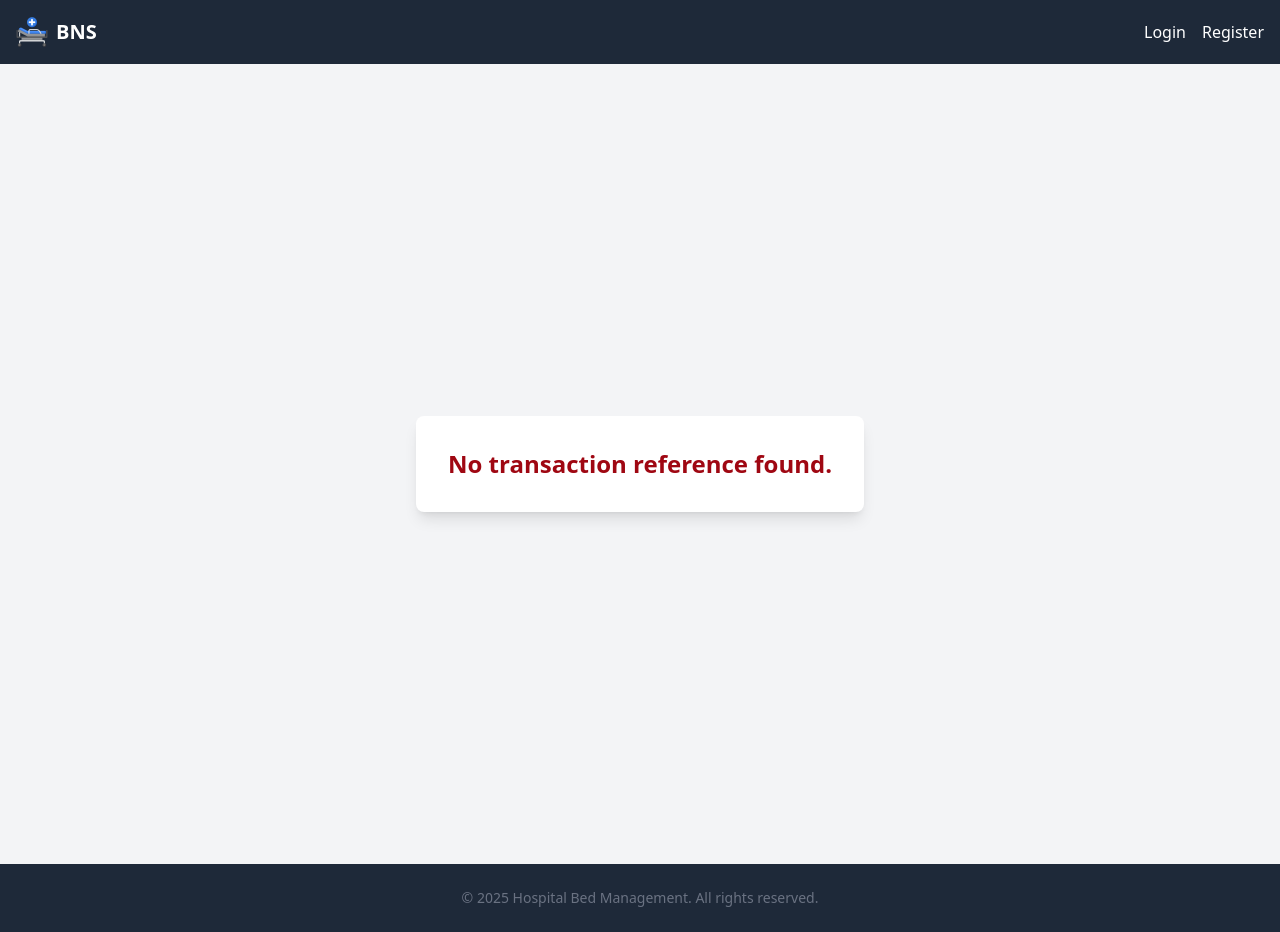
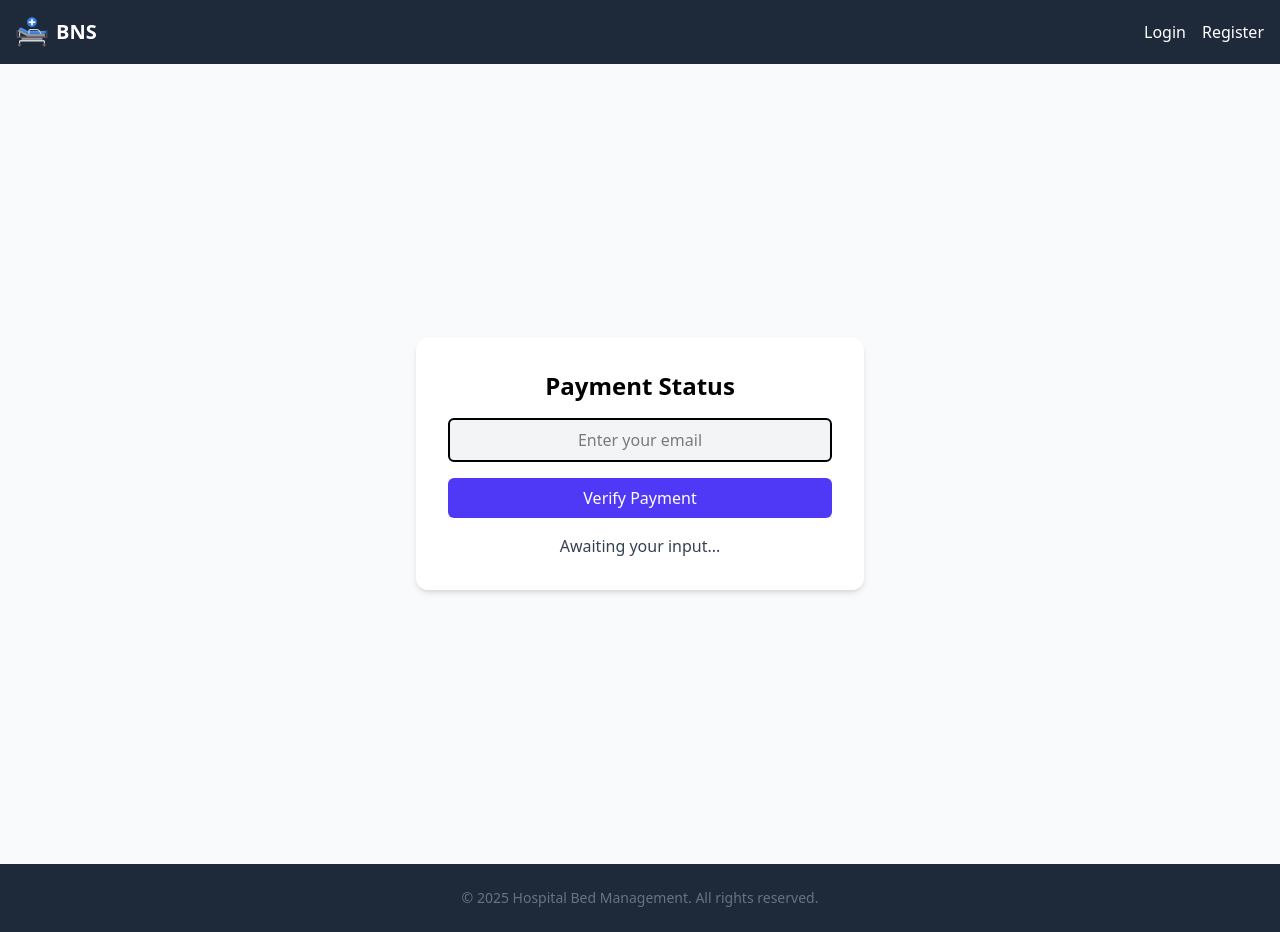
Before and after one commit to yamneg96/BNS, a React (Vite) app in the folder Frontend/: page /payment/success in a window 1280 px wide. Built offline with nearby package versions, Linux system fonts and the light colour scheme.

Commit message:
Payment return verification done and database updated.

```diff
--- a/Frontend/src/components/Navbar.jsx
+++ b/Frontend/src/components/Navbar.jsx
@@ -32,7 +32,7 @@ const Navbar = () => {
 
         {/* Desktop Menu */}
         <div className="hidden md:flex items-center space-x-4 font-medium">
-          {user ? (
+          {user && user?.subscription?.isActive ? (
             <>
               <span className="text-gray-300">
                 Hello, {user.name} ({user.role})
@@ -75,7 +75,7 @@ const Navbar = () => {
       {/* Mobile Menu Dropdown */}
       {isMenuOpen && (
         <div className="md:hidden mt-4 space-y-2 font-medium">
-          {user ? (
+          {user && user.subscription.isActive ? (
             <>
               <span className="block px-4 py-2 text-sm text-gray-300">
                 Hello, {user.name} ({user.role})
--- a/Frontend/src/context/AuthContext.jsx
+++ b/Frontend/src/context/AuthContext.jsx
@@ -78,11 +78,16 @@ export const AuthProvider = ({ children }) => {
 
   //Subscription
   const initiateUserPayment = async (email) => {
-  const response = await initiatePayment(email);
-  if (response.checkout_url) {
-    window.location.href = response.checkout_url; // redirect user to Chapa
-  }
-};
+  const res = await initiatePayment(email);
+    try {
+      if (res.checkout_url) {
+        window.location.href = res.checkout_url; // redirect user to Chapa
+      }
+    } catch (error) {
+      console.error("Payment initiation error: ", error.message);
+      throw error;
+    }
+  };
 
   return (
     <AuthContext.Provider
--- a/Frontend/src/pages/Payments.jsx
+++ b/Frontend/src/pages/Payments.jsx
@@ -1,38 +1,161 @@
-import React, { useEffect, useState } from "react";
-import { useSearchParams, useNavigate } from "react-router-dom";
-import { verifyPayment } from "../services/payment";
+// import React, { useEffect, useState } from "react";
+// import { useSearchParams, useNavigate } from "react-router-dom";
+// import { verifyPayment } from "../services/payment";
+
+// const Payments = () => {
+//   const [searchParams] = useSearchParams();
+//   const navigate = useNavigate();
+//   const tx_ref = searchParams.get("tx_ref");
+//   const [status, setStatus] = useState("Checking payment...");
+
+//   useEffect(() => {
+//     const checkPayment = async () => {
+//       if (!tx_ref) {
+//         setStatus("No transaction reference found.");
+//         return;
+//       }
+//       try {
+//         const result = await verifyPayment(tx_ref);
+//         if (result.success) {
+//           setStatus("Payment successful! Redirecting to login...");
+//           setTimeout(() => navigate("/login"), 2000);
+//         } else {
+//           setStatus("Payment failed. Please try again.");
+//         }
+//       } catch (err) {
+//         setStatus("Error verifying payment: " + err.message);
+//       }
+//     };
+//     checkPayment();
+//   }, [tx_ref, navigate]);
+
+//   return (
+//     <div className="min-h-screen flex items-center justify-center bg-gray-100">
+//       <div className="bg-white shadow-lg rounded-lg p-8">
+//         <h2 className="text-2xl font-bold text-red-800">{status}</h2>
+//       </div>
+//     </div>
+//   );
+// };
+
+// export default Payments;
+
+// import React, { useEffect, useState } from "react";
+// import { useLocation, useNavigate } from "react-router-dom";
+// import { verifyPayment } from "../services/payment";
+// import { useAuth } from "../context/AuthContext";
+
+// const Payments = () => {
+//   const location = useLocation();
+//   const navigate = useNavigate();
+//   const { userEmail } = useAuth();
+//   const [status, setStatus] = useState("Verifying your payment...");
+
+//   useEffect(() => {
+//     const queryParams = new URLSearchParams(location.search);
+//     const tx_ref = queryParams.get("tx_ref");
+//     const chapaStatus = queryParams.get("status"); // success | failed | cancelled
+
+//     if (!tx_ref) {
+//       setStatus("No transaction reference found.");
+//       return;
+//     }
+
+//     // Show quick message based on Chapa return URL
+//     if (chapaStatus && chapaStatus !== "success") {
+//       setStatus("❌ Payment was not completed.");
+//       return;
+//     }
+
+//     // Verify with backend (real confirmation)
+//     verifyPayment(tx_ref)
+//       .then((res) => {
+//         if (res.success) {
+//           setStatus("✅ Payment successful! Your subscription is active.");
+//           setTimeout(() => navigate("/login"), 3000);
+//         } else {
+//           setStatus("❌ Payment failed or not verified. Please try again.");
+//         }
+//       })
+//       .catch(() => {
+//         setStatus("⚠️ Error verifying payment. Please contact support.");
+//       });
+//   }, [location, navigate, userEmail]);
+
+//   return (
+//     <div className="min-h-screen flex items-center justify-center bg-gray-50">
+//       <div className="p-8 bg-white rounded-xl shadow-md text-center">
+//         <h1 className="text-2xl font-bold mb-4">Payment Status</h1>
+//         <p>{status}</p>
+//       </div>
+//     </div>
+//   );
+// };
+
+// export default Payments;
+
+import { useState } from "react";
+import { useLocation, useNavigate } from "react-router-dom";
+import { triggerPaymentCallback } from "../services/payment";
 
 const Payments = () => {
-  const [searchParams] = useSearchParams();
+  const location = useLocation();
   const navigate = useNavigate();
-  const tx_ref = searchParams.get("tx_ref");
-  const [status, setStatus] = useState("Checking payment...");
+  const [statusMsg, setStatusMsg] = useState("Awaiting your input...");
+  const [email, setEmail] = useState("");
 
-  useEffect(() => {
-    const checkPayment = async () => {
-      if (!tx_ref) {
-        setStatus("No transaction reference found.");
-        return;
-      }
-      try {
-        const result = await verifyPayment(tx_ref);
-        if (result.success) {
-          setStatus("Payment successful! Redirecting to login...");
-          setTimeout(() => navigate("/login"), 2000);
-        } else {
-          setStatus("Payment failed. Please try again.");
-        }
-      } catch (err) {
-        setStatus("Error verifying payment: " + err.message);
-      }
-    };
-    checkPayment();
-  }, [tx_ref, navigate]);
+  // Extract tx_ref & status from Chapa redirect
+  const queryParams = new URLSearchParams(location.search);
+  const tx_ref = queryParams.get("tx_ref");
+  const status = queryParams.get("status") || "success";
+
+  const handleVerify = () => {
+    if (!tx_ref) {
+      setStatusMsg("❌ No transaction reference found.");
+      return;
+    }
+    if (!email) {
+      setStatusMsg("⚠️ Please enter your email.");
+      return;
+    }
+
+    setStatusMsg("⏳ Verifying your payment...");
+
+    triggerPaymentCallback({ tx_ref, status, email })
+      .then(() => {
+        setStatusMsg("✅ Payment processed! Redirecting...");
+        setTimeout(() => navigate("/login"), 2000);
+      })
+      .catch((err) => {
+        console.error("Callback error", err.message);
+        setStatusMsg("❌ Payment failed or user not found.");
+      });
+  };
 
   return (
-    <div className="min-h-screen flex items-center justify-center bg-gray-100">
-      <div className="bg-white shadow-lg rounded-lg p-8">
-        <h2 className="text-2xl font-bold text-red-800">{status}</h2>
+    <div className="min-h-screen flex items-center justify-center bg-gray-50">
+      <div className="p-8 bg-white rounded-xl shadow-md text-center w-full max-w-md">
+        <h1 className="text-2xl font-bold mb-4">Payment Status</h1>
+
+        <input
+          type="email"
+          name="userEmail"
+          required
+          value={email}
+          onChange={(e) => setEmail(e.target.value)}
+          className="border-2 rounded-md w-full p-2 mb-4 bg-gray-100 text-center"
+          placeholder="Enter your email"
+          id="userEmail"
+        />
+
+        <button
+          onClick={handleVerify}
+          className="w-full py-2 px-4 bg-indigo-600 text-white rounded-md hover:bg-indigo-700"
+        >
+          Verify Payment
+        </button>
+
+        <p className="mt-4 text-gray-700">{statusMsg}</p>
       </div>
     </div>
   );
--- a/Frontend/src/services/payment.js
+++ b/Frontend/src/services/payment.js
@@ -22,3 +22,17 @@ export const verifyPayment = async (tx_ref) => {
     throw new Error(err.response?.data?.message || "Payment verification failed");
   }
 };
+
+export const triggerPaymentCallback = async ({ tx_ref, status, email }) => {
+  try {
+    const res = await API.post("/payment/callback", {
+      tx_ref,
+      status,
+      email,
+    });
+    return res.data;
+  } catch (err) {
+    console.error("Payment callback failed:", err.response?.data || err.message);
+    throw new Error(err.response?.data?.message || "Payment callback failed");
+  }
+};
```
Also changed, not shown: 1 other file (tests, documents, lock files or other folders).
